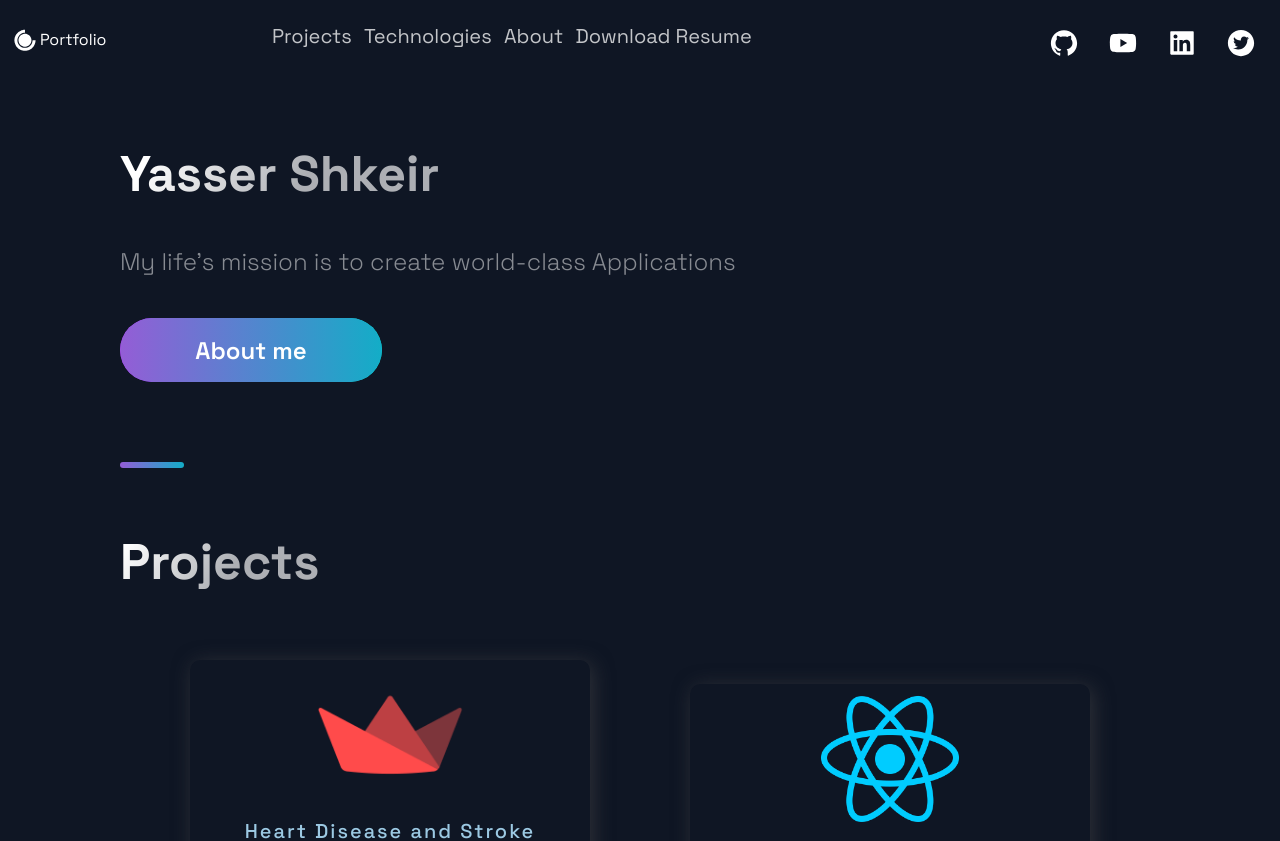
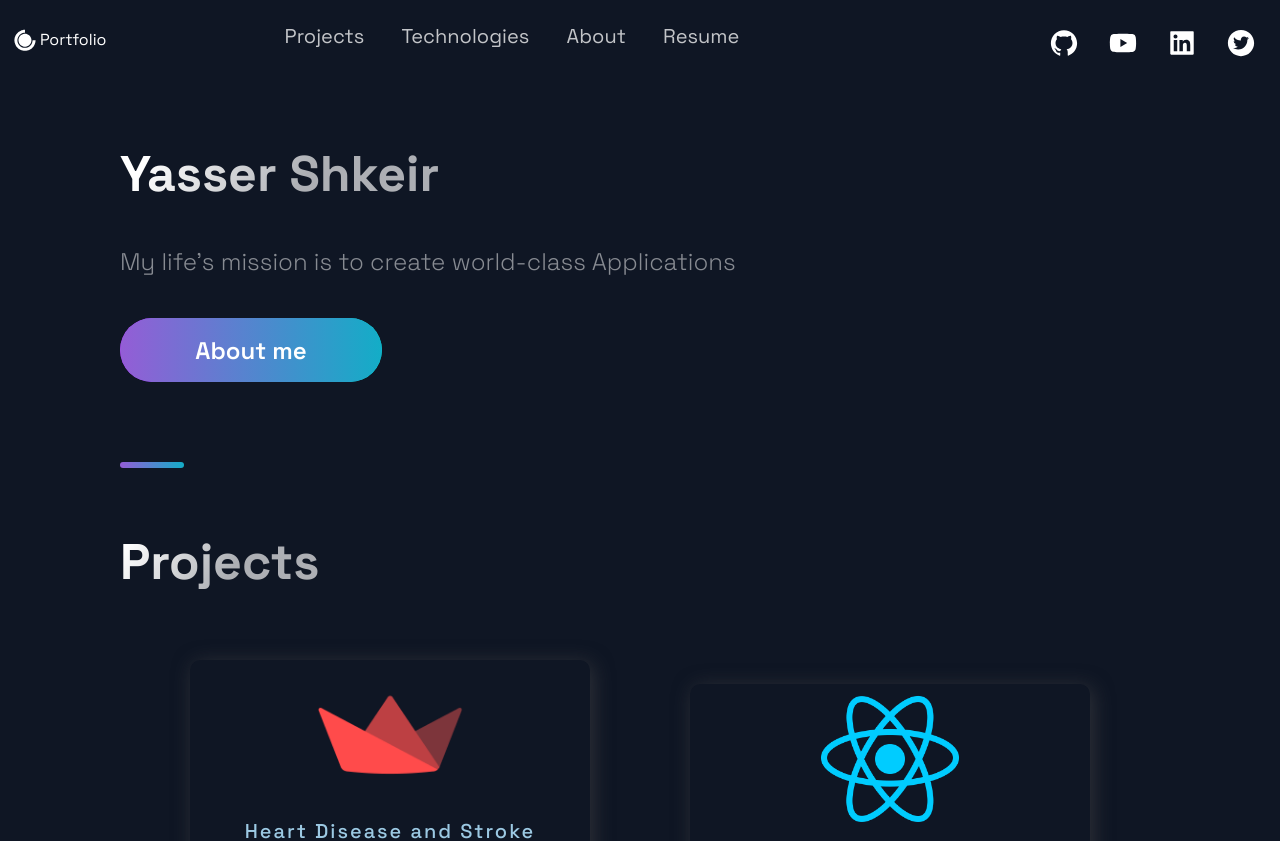
Before and after one commit to YasserShkeir/portfolio, a Next.js app: page / in a window 1280 px wide. Shown: the top 841 px of the page. Built offline with nearby package versions, Linux system fonts and the light colour scheme.

Commit message:
Update Header.js

```diff
--- a/src/components/Header/Header.js
+++ b/src/components/Header/Header.js
@@ -41,7 +41,7 @@ const Header = () =>  (
       </li>
       <li>
         <Link href="#resume">
-          <NavLink>Download Resume</NavLink>
+          <NavLink>Resume</NavLink>
         </Link>
       </li>
     </Div2>
```
